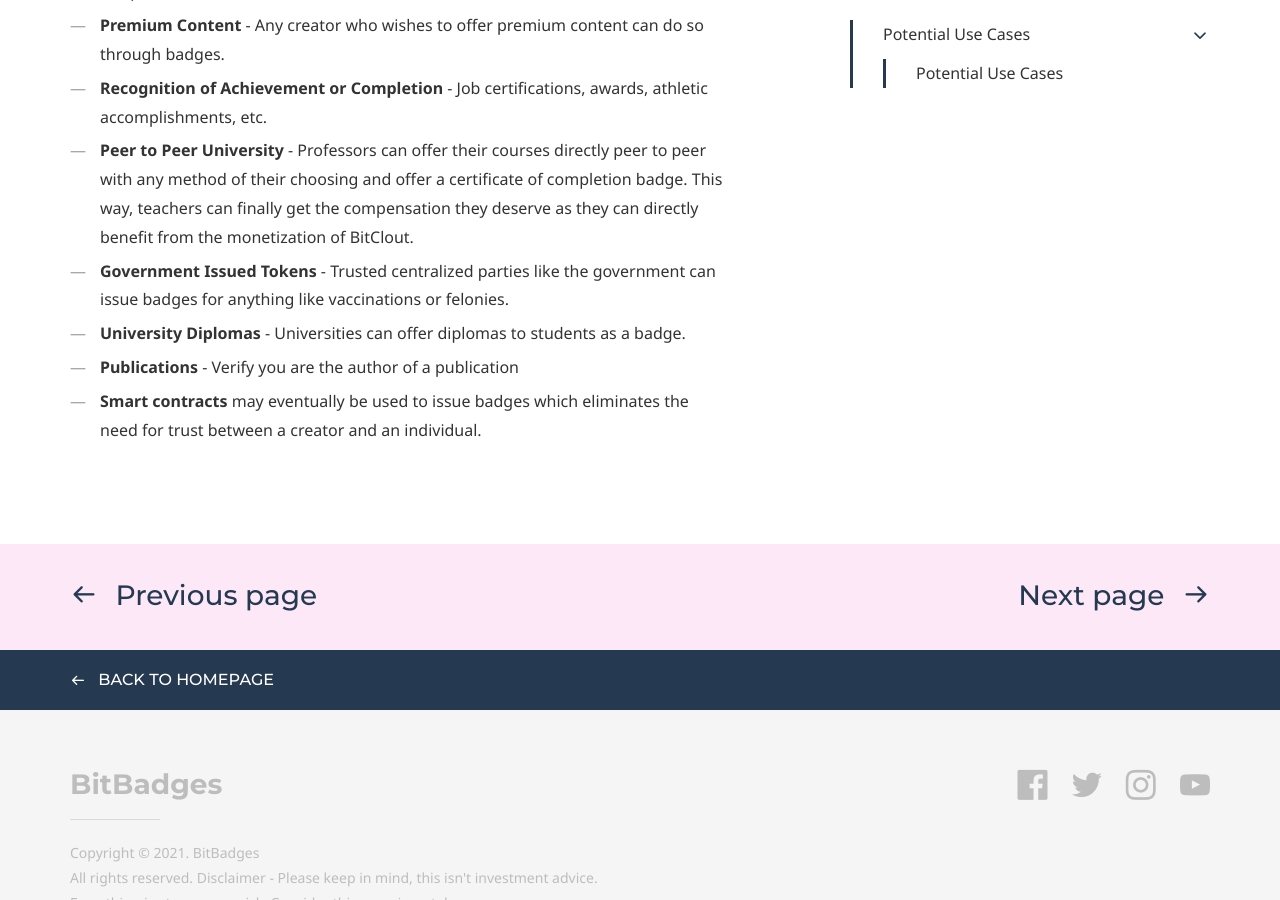
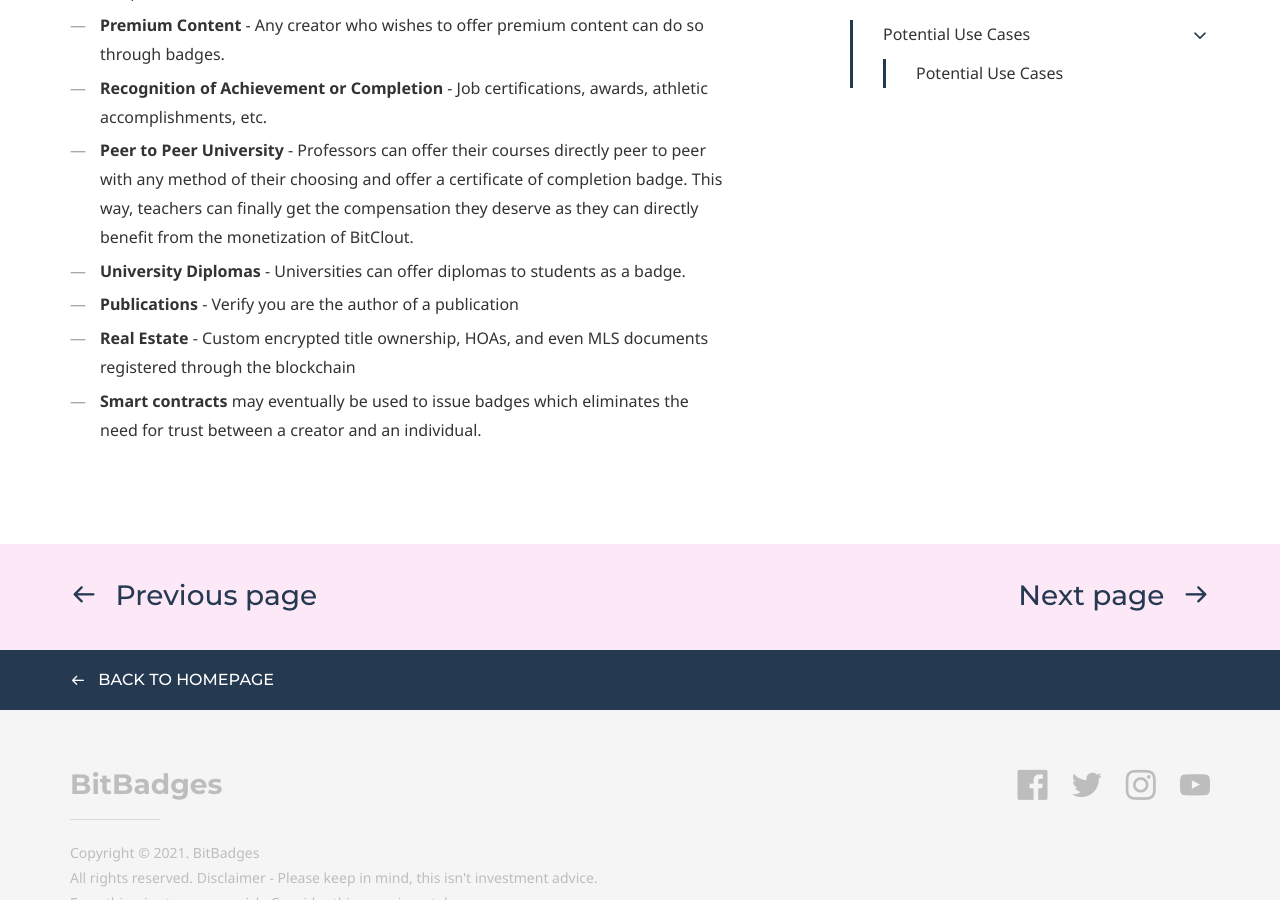
Before and after one commit to BitBadges/bitbadges.github.io, a Jekyll site: the page built from usecases.md, in a window 1280 px wide and 900 px high, scrolled down 1172 px. Built offline with Jekyll 4.4.1, drawn with Linux system fonts in a browser that asks for light colours; some web fonts are replaced.

Commit message:
Update usecases.md

```diff
--- a/usecases.md
+++ b/usecases.md
@@ -37,7 +37,7 @@ Because you can create a badge for anything, there are infinitely many possible
 - **Premium Content** - Any creator who wishes to offer premium content can do so through badges.
 - **Recognition of Achievement or Completion** - Job certifications, awards, athletic accomplishments, etc.
 - **Peer to Peer University** - Professors can offer their courses directly peer to peer with any method of their choosing and offer a certificate of completion badge. This way, teachers can finally get the compensation they deserve as they can directly benefit from the monetization of BitClout.
-- **Government Issued Tokens** - Trusted centralized parties like the government can issue badges for anything like vaccinations or felonies.
 - **University Diplomas** - Universities can offer diplomas to students as a badge.
 - **Publications** - Verify you are the author of a publication
+- **Real Estate** - Custom encrypted title ownership, HOAs, and even MLS documents registered through the blockchain
 - **Smart contracts** may eventually be used to issue badges which eliminates the need for trust between a creator and an individual.
```
